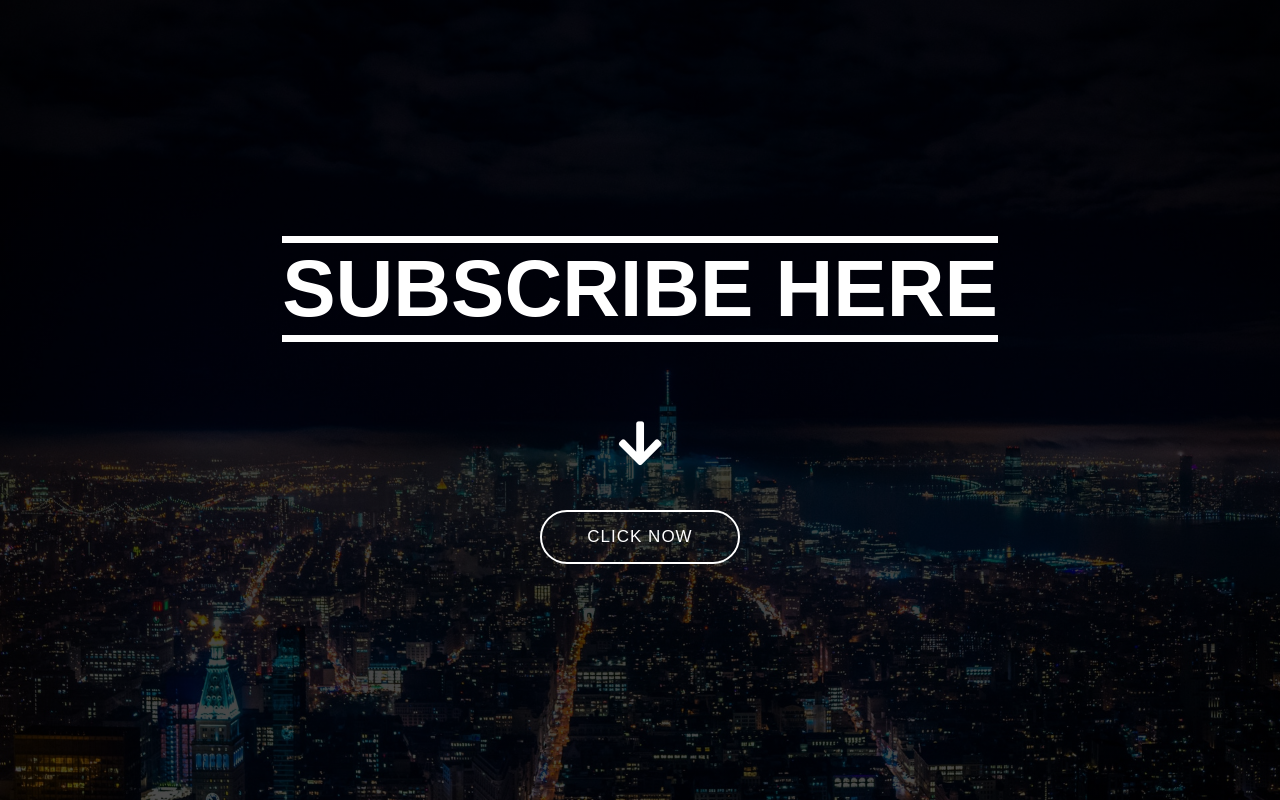
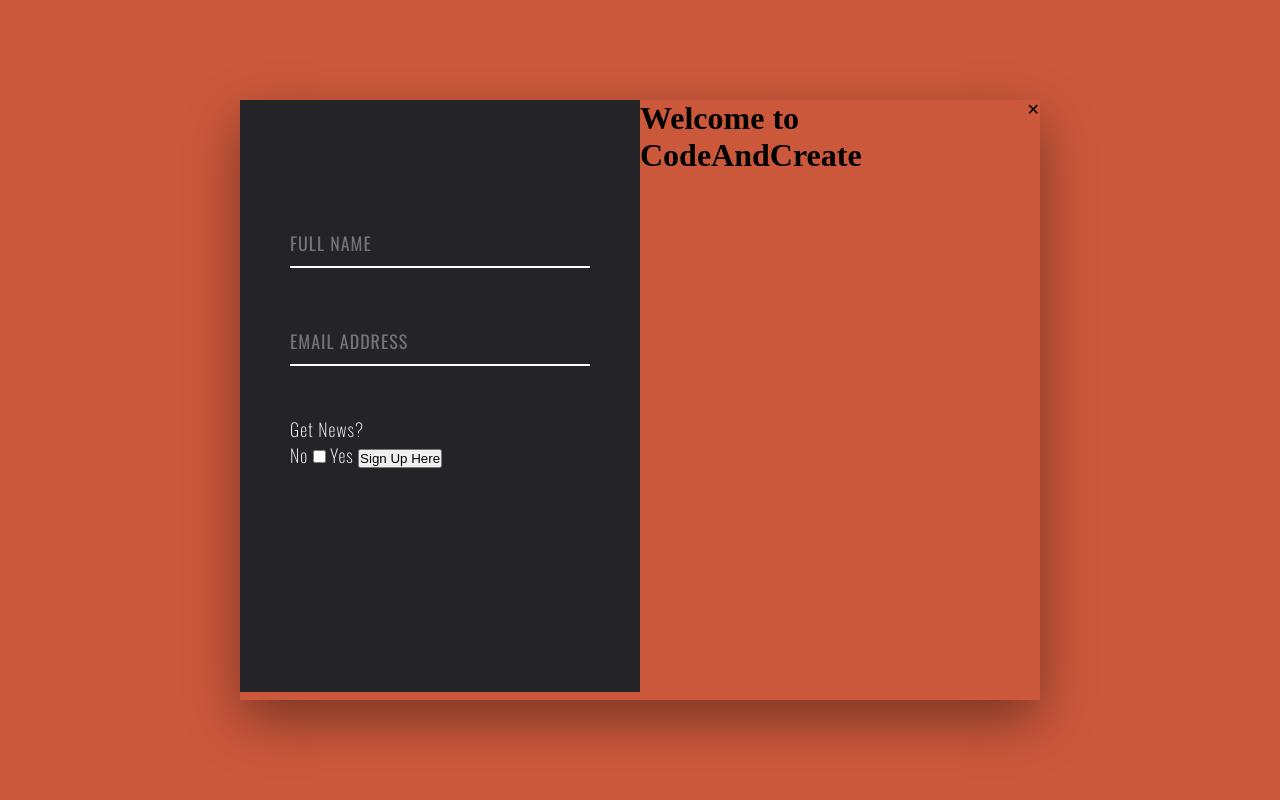
Before and after one commit to jowawash/SignUpForm, a plain HTML site: page index.html in a window 1280 px wide. Drawn offline with nearby package versions, Linux system fonts and the light colour scheme.

Commit message:
style form

```diff
--- a/style.css
+++ b/style.css
@@ -6,9 +6,12 @@
 .container {
     width: 100%;
     height: 100vh;
+    /*
     background: linear-gradient(rgba(0, 0, 0, .8), rgba(0, 0, 0, .7)) ,url(images/bg1.jpeg) center no-repeat;
     background-size: cover;
-
+    */
+    background-color: #cc583c;
+    background-size: cover;
 }
 
 .banner{
@@ -22,6 +25,8 @@
     flex-direction: column;
     justify-content: center;
     align-items: center;
+    display: none;
+
 }
 
 .banner-heading{
@@ -70,5 +75,57 @@
 }
 
 .form-container{
-    display: none;
+    display: flex;
+    width: 800px;
+    height: 600px;
+    position: absolute;
+    top: 50%;
+    left: 50%;
+    transform: translate(-50%, -50%);
+    box-shadow: 0 20px 50px rgba(0, 0, 0, .4);
 }
+
+.sign-up-form{
+    width: 50%;
+    background-color: #232328;
+    padding: 120px 50px;
+    box-sizing: border-box;
+
+}
+
+.form-input{
+    width: 300px;
+    font-family: 'Oswald', sans-serif;
+    font-size: 18px;
+    letter-spacing: 1px;
+    color: #cc683c;
+    background-color: transparent;
+    border: none;
+    border-bottom: 2px solid #fff;
+    margin-bottom: 50px;
+    outline: none;
+    padding: 10px 0;
+    transition: border-bottom-color .8s;
+}
+
+.form-input:focus{
+    border-bottom-color: #cc683c;
+}
+
+.sign-up-form{
+    color: #fff;
+    font-family: 'Oswald', sans-serif;
+    font-size: 18px;
+    letter-spacing: 1px;
+    font-weight: 200;
+    margin-bottom: 8px;
+    }
+
+. .sign-up-form label{
+    color: #fff;
+    font-family: 'Oswald', sans-serif;
+    font-size: 15px;
+    font-weight: 200;
+    letter-spacing: 1px;
+    text-transform: uppercase;
+}
```
